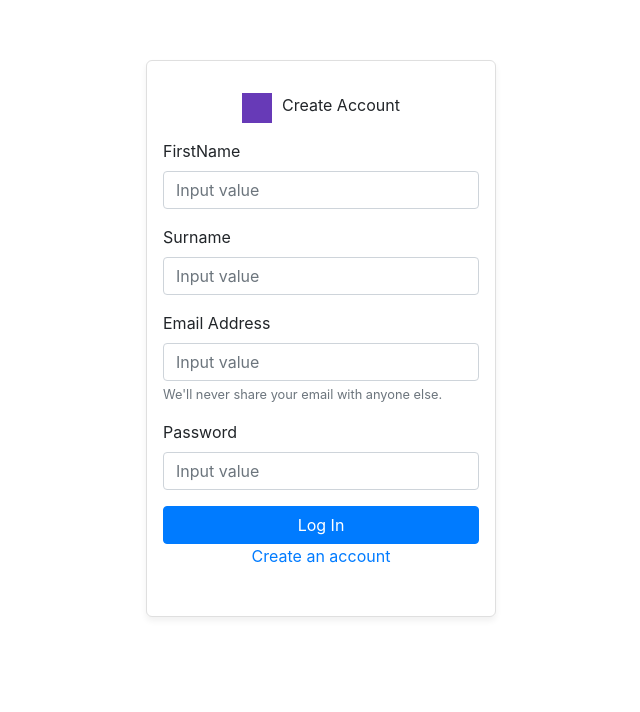
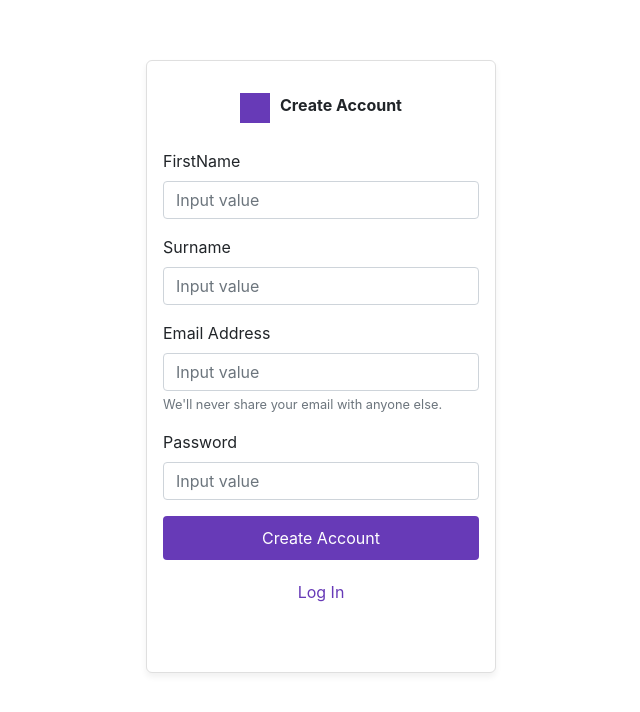
Before and after one commit to hackathons-at-cad/IssueTracker, a React (Create React App) app: page /register in a window 1280 px wide. Shown: the part 132-844 px from the top of the page, without its empty margins (319-959 px from the left). Built offline with nearby package versions, Linux system fonts and the light colour scheme.

Commit message:
clean-up css

```diff
--- a/src/App.css
+++ b/src/App.css
@@ -3,3 +3,11 @@
   padding: 0;
   box-sizing: border-box;
 }
+.btn-primary {
+  background: #673ab7;
+  border: none;
+  padding: 10px 0;
+}
+.btn-primary:hover {
+  background: #580add;
+}
--- a/src/pages/Login.tsx
+++ b/src/pages/Login.tsx
@@ -1,4 +1,6 @@
 import React from "react";
+import { Link } from "react-router-dom";
+
 import Form from "react-bootstrap/Form";
 import Button from "react-bootstrap/Button";
 import styled from "@emotion/styled";
@@ -18,6 +20,10 @@ export const StyledFormWrapper = styled.div`
     justify-content: center;
     align-item: center;
     vertical-align: middle;
+    padding-bottom: 1em;
+  }
+  .head-text p {
+    font-weight: bold;
   }
   .box {
     background: #673ab7;
@@ -30,15 +36,22 @@ export const StyledFormWrapper = styled.div`
   p {
     text-align: center;
   }
+  .link {
+    padding: 20px 0;
+  }
+  .link a {
+    color: #673ab7;
+  }
 `;
 
 const Login = () => {
   return (
     <StyledFormWrapper>
-      <p className="head-text">
+      <div className="head-text">
         {" "}
-        <div className="box"></div>Welcome Back
-      </p>
+        <div className="box"></div>
+        <p>Welcome Back</p>
+      </div>
       <Form>
         <Form.Group controlId="formBasicEmail">
           <Form.Label>Email Address</Form.Label>
@@ -55,8 +68,8 @@ const Login = () => {
         <Button variant="primary" type="submit" block>
           Log In
         </Button>
-        <p>
-          <a href="/register">Create an account</a>
+        <p className="link">
+          <Link to="/register">Create an account</Link>
         </p>
       </Form>
     </StyledFormWrapper>
--- a/src/pages/Register.tsx
+++ b/src/pages/Register.tsx
@@ -1,4 +1,5 @@
 import React from "react";
+import { Link } from "react-router-dom";
 import Form from "react-bootstrap/Form";
 import Button from "react-bootstrap/Button";
 import { StyledFormWrapper } from "./Login";
@@ -6,10 +7,11 @@ import { StyledFormWrapper } from "./Login";
 const Register = () => {
   return (
     <StyledFormWrapper>
-      <p className="head-text">
+      <div className="head-text">
         {" "}
-        <div className="box"></div>Create Account
-      </p>
+        <div className="box"></div>
+        <p>Create Account</p>
+      </div>
       <Form>
         <Form.Group controlId="formText">
           <Form.Label>FirstName</Form.Label>
@@ -32,10 +34,10 @@ const Register = () => {
           <Form.Control type="password" placeholder="Input value" />
         </Form.Group>
         <Button variant="primary" type="submit" block>
-          Log In
+          Create Account
         </Button>
-        <p>
-          <a href="/register">Create an account</a>
+        <p className="link">
+          <Link to="/">Log In</Link>
         </p>
       </Form>
     </StyledFormWrapper>
```
